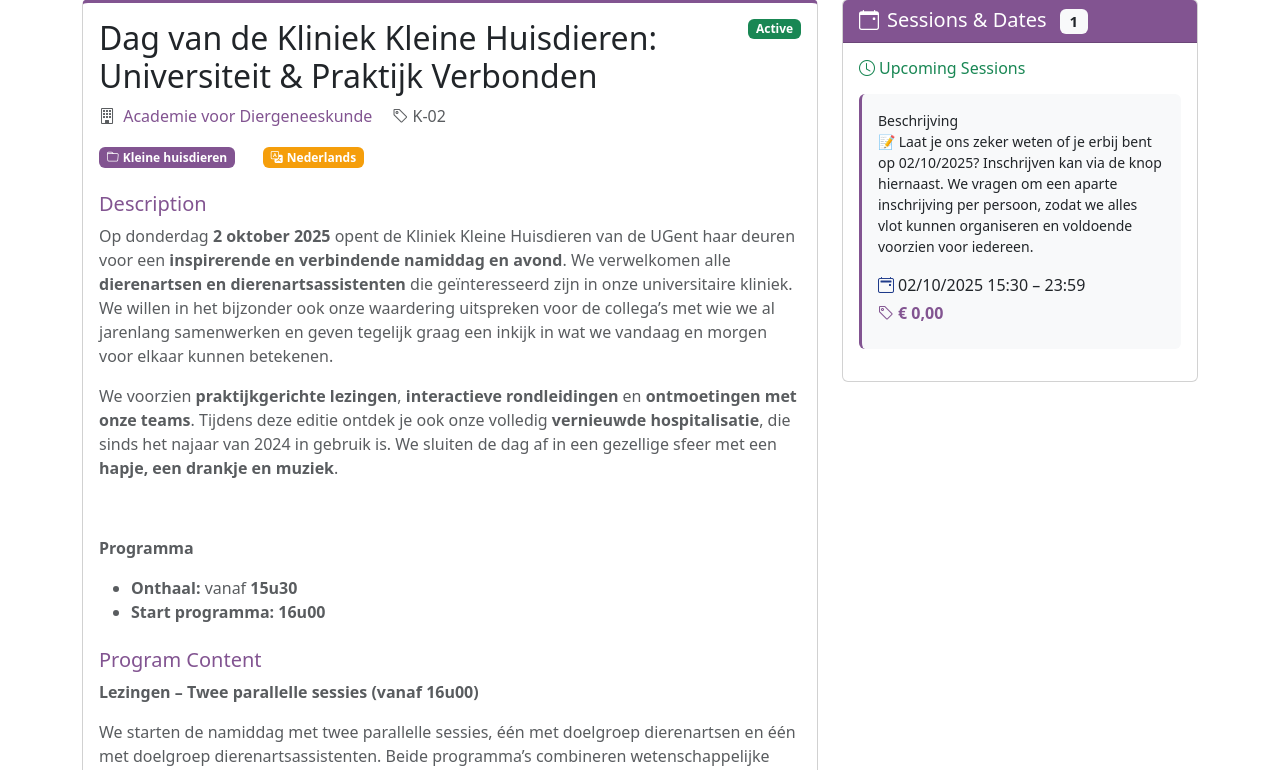
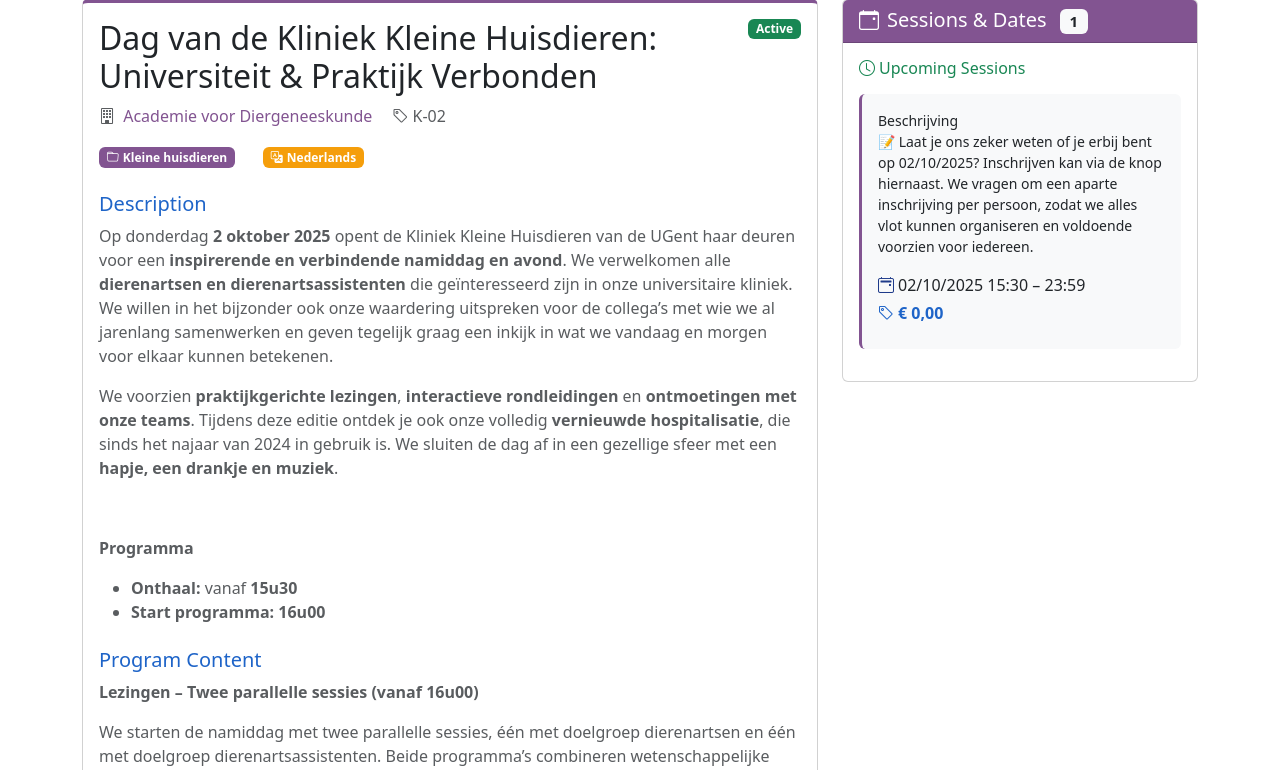
Before and after one commit to mvuijlst/lll, a Django app: page /en/offering/2981/ in a window 1280 px wide. Shown: the part 121-891 px from the top of the page. Run offline with Django 5.2, Linux system fonts and the light colour scheme; data comes from the database, SQL or seed files in the repository; both versions use the stored data as it was after the commit; data that the repository does not hold is empty.

Commit message:
kleurtjes

```diff
--- a/academies/templates/academies/academy_list.html
+++ b/academies/templates/academies/academy_list.html
@@ -23,7 +23,8 @@
 
 {% block content %}
 <div class="row g-4">    {% for academy in academies %}
-    <div class="col-md-6 col-lg-4">        <div class="card academy-card h-100"
+    <div class="col-md-6 col-lg-4">
+        <div class="card academy-card h-100"
              style="--academy-color: {{ academy.primary_color }}; --academy-light: {{ academy.light_color }}; --academy-contrast: {{ academy.contrast_color }}; border-left-color: {{ academy.primary_color }};">            {% if academy.logo %}
             <div class="text-center pt-3 pb-2">
                 <img src="{{ academy.logo.url }}" alt="{{ academy.name }} logo"
--- a/academies/templates/academies/offering_detail.html
+++ b/academies/templates/academies/offering_detail.html
@@ -2,6 +2,27 @@
 {% load i18n %}
 
 {% block title %}{{ offering.title }} - {% trans "UGent Academies" %}{% endblock %}
+
+{% block extra_css %}
+<style>
+    /* Ensure headings in content use #1E64C8 */
+    .offering-content h1, .offering-content h2, .offering-content h3,
+    .offering-content h4, .offering-content h5, .offering-content h6 {
+        color: #1E64C8 !important;
+    }
+
+    /* Ensure links in content use #1E64C8 */
+    .offering-content a {
+        color: #1E64C8 !important;
+    }
+
+    /* Keep text black */
+    .offering-content p, .offering-content div, .offering-content span,
+    .offering-content li, .offering-content td, .offering-content th {
+        color: #000 !important;
+    }
+</style>
+{% endblock %}
 
 {% block content %}
 <div style="--academy-color: {{ offering.academy.primary_color }}; --academy-light: {{ offering.academy.light_color }}; --academy-contrast: {{ offering.academy.contrast_color }};">
@@ -65,22 +86,22 @@
                     </div>
                     {% endif %}
                 </div>                {% if offering.description %}
-                <div class="mb-4">
-                    <h3 class="h5 academy-text">{% trans "Description" %}</h3>
+                <div class="mb-4 offering-content">
+                    <h3 class="h5" style="color: #1E64C8;">{% trans "Description" %}</h3>
                     <div class="text-muted">{{ offering.description|safe }}</div>
                 </div>
                 {% endif %}
 
                 {% if offering.program_content %}
-                <div class="mb-4">
-                    <h3 class="h5 academy-text">{% trans "Program Content" %}</h3>
+                <div class="mb-4 offering-content">
+                    <h3 class="h5" style="color: #1E64C8;">{% trans "Program Content" %}</h3>
                     <div class="text-muted">{{ offering.program_content|safe }}</div>
                 </div>
                 {% endif %}
 
                 {% if offering.remarks %}
-                <div class="mb-4">
-                    <h3 class="h5 academy-text">{% trans "Remarks" %}</h3>
+                <div class="mb-4 offering-content">
+                    <h3 class="h5" style="color: #1E64C8;">{% trans "Remarks" %}</h3>
                     <div class="alert academy-bg-light">{{ offering.remarks|safe }}</div>
                 </div>
                 {% endif %}
@@ -123,9 +144,8 @@
                             <i class="bi bi-geo-alt me-1 text-info"></i>{{ variation.location.name }}
                         </p>
                         {% endif %}
-
-                        {% if variation.price %}
-                        <p class="mb-2 fw-bold academy-text">
+                          {% if variation.price %}
+                        <p class="mb-2 fw-bold" style="color: #1E64C8;">
                             <i class="bi bi-tag me-1"></i>{{ variation.price }}
                         </p>
                         {% endif %}
@@ -140,10 +160,9 @@
                         {% if variation.variation_teachers.exists %}
                         <div class="mt-2">
                             <small class="text-muted">
-                                <i class="bi bi-person me-1"></i>
-                                {% for vt in variation.variation_teachers.all %}
+                                <i class="bi bi-person me-1"></i>                                {% for vt in variation.variation_teachers.all %}
                                     <a href="{% url 'academies:teacher_detail' vt.teacher.pk %}"
-                                       class="text-decoration-none academy-text">{{ vt.teacher.name }}</a>
+                                       style="color: #1E64C8; text-decoration: none;">{{ vt.teacher.name }}</a>
                                     {% if not forloop.last %}, {% endif %}
                                 {% endfor %}
                             </small>
@@ -158,9 +177,8 @@
                     <hr>
                     <h6 class="text-muted mb-3">
                         <i class="bi bi-list me-1"></i>{% trans "All Sessions" %}
-                    </h6>
-                    {% for variation in variations %}
-                    <div class="variation-item academy-themed mb-2 {% if variation not in upcoming_variations %}opacity-75{% endif %}">
+                    </h6>                    {% for variation in variations %}
+                    <div class="variation-item mb-2 {% if variation not in upcoming_variations %}opacity-75{% endif %}">
                         <div class="d-flex justify-content-between align-items-start">
                             <div class="flex-grow-1">
                                 {% if variation.lesson_dates %}
@@ -175,7 +193,7 @@
                                 {% endif %}
                             </div>
                             {% if variation.price %}
-                            <small class="academy-text fw-bold">{{ variation.price }}</small>
+                            <small class="fw-bold" style="color: #1E64C8;">{{ variation.price }}</small>
                             {% endif %}
                         </div>
                     </div>
@@ -190,10 +208,9 @@
             </div>
         </div>
 
-        {% if offering.links.exists %}
-        <div class="card mt-3">
+        {% if offering.links.exists %}        <div class="card mt-3">
             <div class="card-header academy-bg-light">
-                <h6 class="mb-0 academy-text"><i class="bi bi-link-45deg me-2"></i>{% trans "Related Links" %}</h6>
+                <h6 class="mb-0" style="color: #1E64C8;"><i class="bi bi-link-45deg me-2"></i>{% trans "Related Links" %}</h6>
             </div>
             <div class="card-body">
                 {% for link in offering.links.all %}
```
Also changed, not shown: academies/templates/academies/academy_detail.html (+6 -4 lines), academies/templates/academies/offering_list.html (+3 -4 lines), db.sqlite3.
